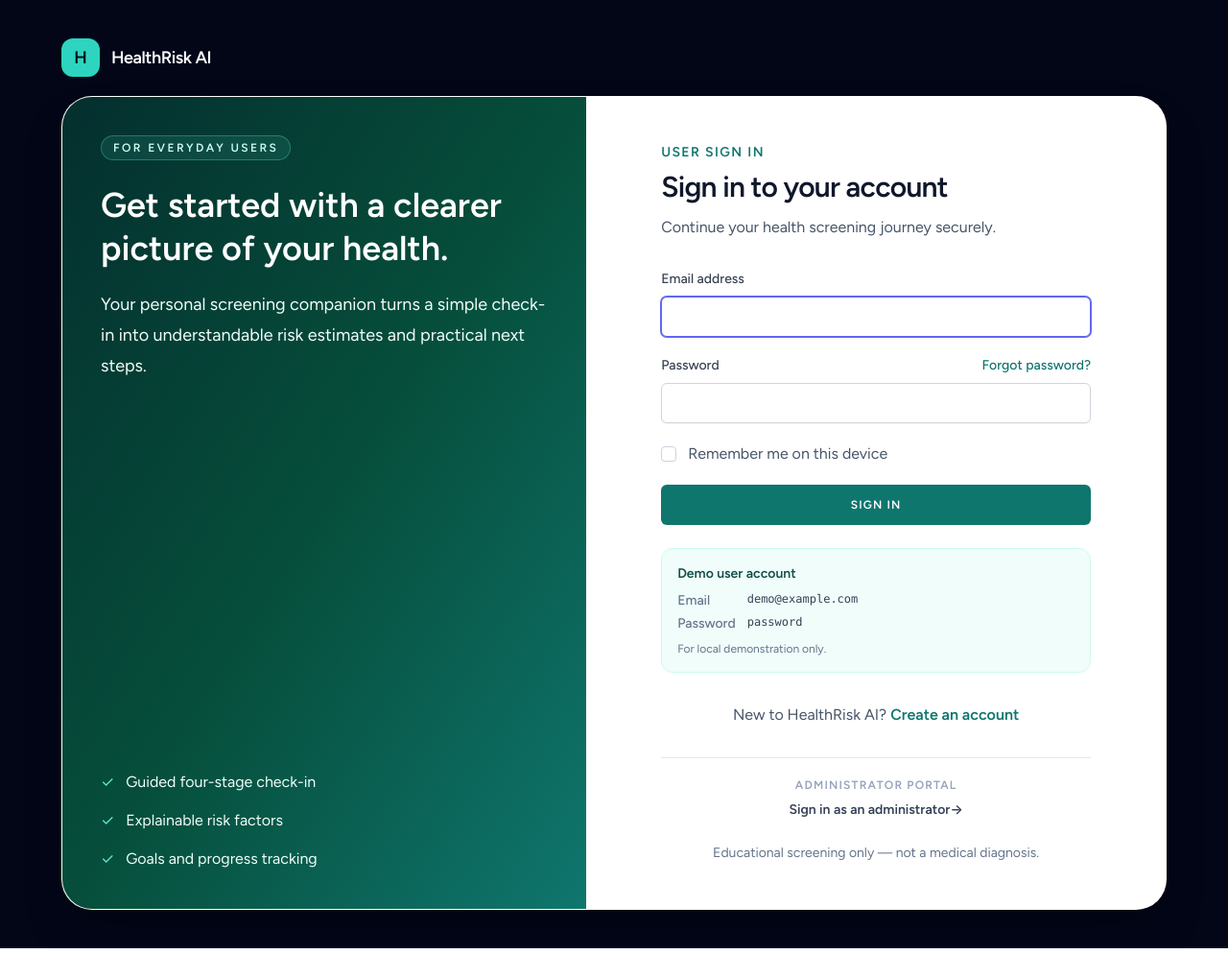
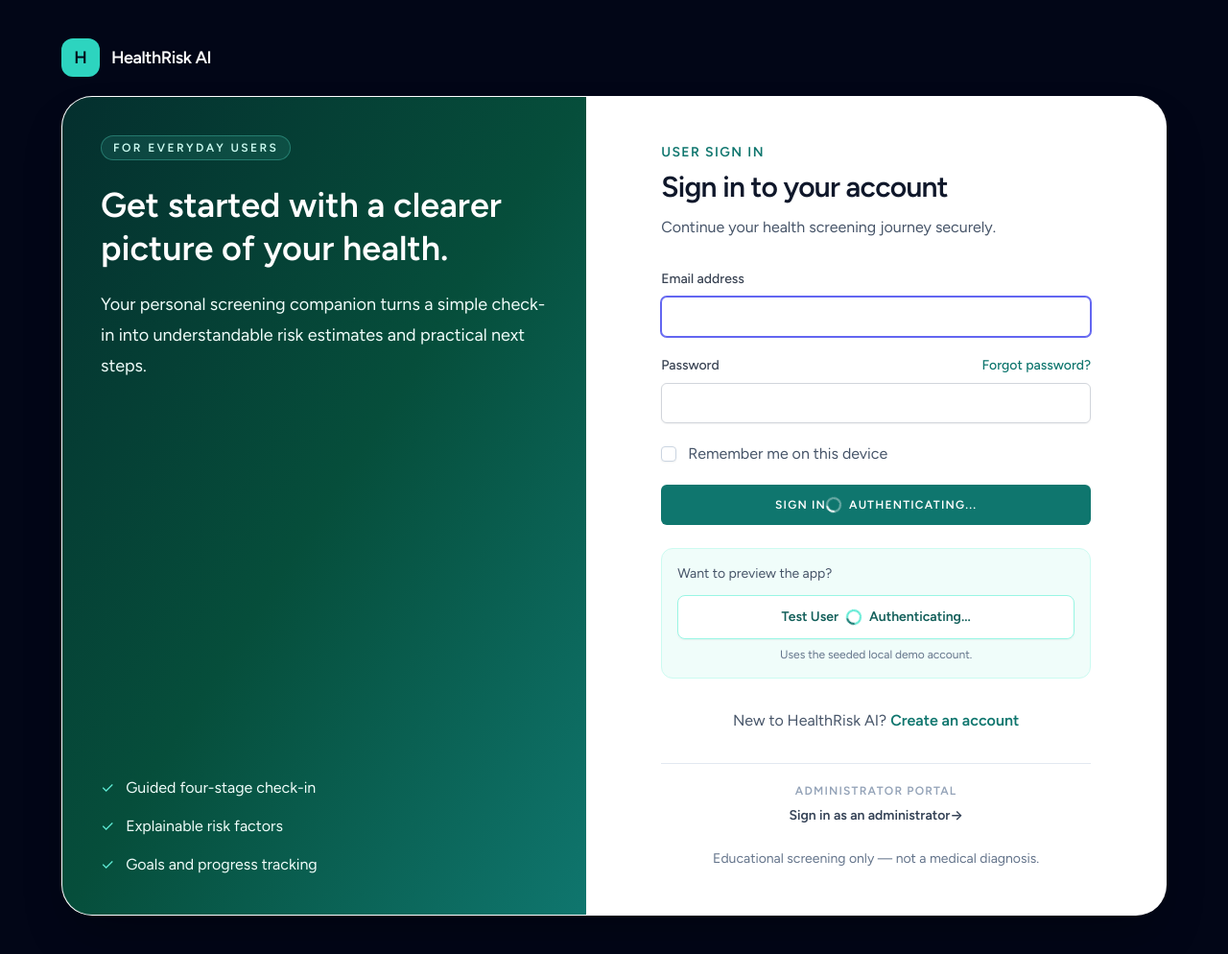
Before and after one commit to Jay-kod/HRAI, a Laravel app: page /login in a window 1280 px wide. Shown: the whole page at 96% size. Run offline with Laravel 12, Linux system fonts and the light colour scheme; style sheets or scripts are compiled from the project's sources; some libraries are stand-ins or nearby versions.

Commit message:
Add one-click demo login buttons
Co-authored-by: Copilot <223556219+Copilot@users.noreply.github.com>

```diff
--- a/resources/views/livewire/pages/auth/login.blade.php
+++ b/resources/views/livewire/pages/auth/login.blade.php
@@ -21,6 +21,13 @@ new #[Layout('layouts.guest')] class extends Component
         Session::regenerate();
 
         $this->redirectIntended(default: route('dashboard', absolute: false), navigate: true);
+    }
+
+    public function loginAsDemo(): void
+    {
+        $this->form->email = 'demo@example.com';
+        $this->form->password = 'password';
+        $this->login();
     }
 }; ?>
 
@@ -71,20 +78,25 @@ new #[Layout('layouts.guest')] class extends Component
                     Remember me on this device
                 </label>
 
-                <x-primary-button class="w-full justify-center rounded-lg bg-teal-700 py-3 text-sm hover:bg-teal-800">
-                    {{ __('Sign in') }}
+                <x-primary-button wire:loading.attr="disabled" wire:target="login,loginAsDemo" class="w-full justify-center rounded-lg bg-teal-700 py-3 text-sm hover:bg-teal-800 disabled:cursor-wait disabled:opacity-70">
+                    <span wire:loading.remove wire:target="login,loginAsDemo">{{ __('Sign in') }}</span>
+                    <span wire:loading wire:target="login,loginAsDemo" class="inline-flex items-center gap-2">
+                        <span class="h-4 w-4 animate-spin rounded-full border-2 border-white/40 border-t-white" aria-hidden="true"></span>
+                        Authenticating...
+                    </span>
                 </x-primary-button>
             </form>
 
-            <div class="mt-6 rounded-xl border border-teal-100 bg-teal-50 p-4 text-sm text-slate-700">
-                <p class="font-bold text-teal-900">Demo user account</p>
-                <dl class="mt-2 grid grid-cols-[auto_1fr] gap-x-3 gap-y-1">
-                    <dt class="font-medium text-slate-500">Email</dt>
-                    <dd class="font-mono text-xs">demo@example.com</dd>
-                    <dt class="font-medium text-slate-500">Password</dt>
-                    <dd class="font-mono text-xs">password</dd>
-                </dl>
-                <p class="mt-2 text-xs text-slate-500">For local demonstration only.</p>
+            <div class="mt-6 rounded-xl border border-teal-100 bg-teal-50 p-4">
+                <p class="text-sm text-slate-600">Want to preview the app?</p>
+                <button type="button" wire:click="loginAsDemo" wire:loading.attr="disabled" wire:target="login,loginAsDemo" class="mt-3 inline-flex w-full items-center justify-center gap-2 rounded-lg border border-teal-200 bg-white px-4 py-3 text-sm font-bold text-teal-800 shadow-sm transition hover:-translate-y-0.5 hover:border-teal-300 hover:shadow-md disabled:cursor-wait disabled:opacity-70">
+                    <span wire:loading.remove wire:target="login,loginAsDemo">Test User</span>
+                    <span wire:loading wire:target="login,loginAsDemo" class="inline-flex items-center gap-2">
+                        <span class="h-4 w-4 animate-spin rounded-full border-2 border-teal-300 border-t-teal-700" aria-hidden="true"></span>
+                        Authenticating...
+                    </span>
+                </button>
+                <p class="mt-2 text-center text-xs text-slate-500">Uses the seeded local demo account.</p>
             </div>
 
             <p class="mt-8 text-center text-base text-slate-600">New to HealthRisk AI? <a href="{{ route('register') }}" wire:navigate class="font-semibold text-teal-700 hover:text-teal-900">Create an account</a></p>
```
Also changed, not shown: resources/views/livewire/pages/auth/admin-login.blade.php (+24 -10 lines), tests/Feature/Auth/AuthenticationTest.php (+4 -2 lines), docs/CHANGELOG.md.
